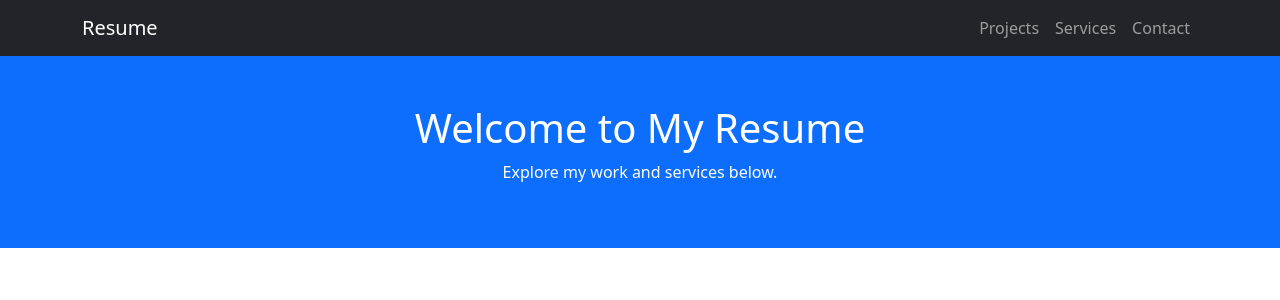
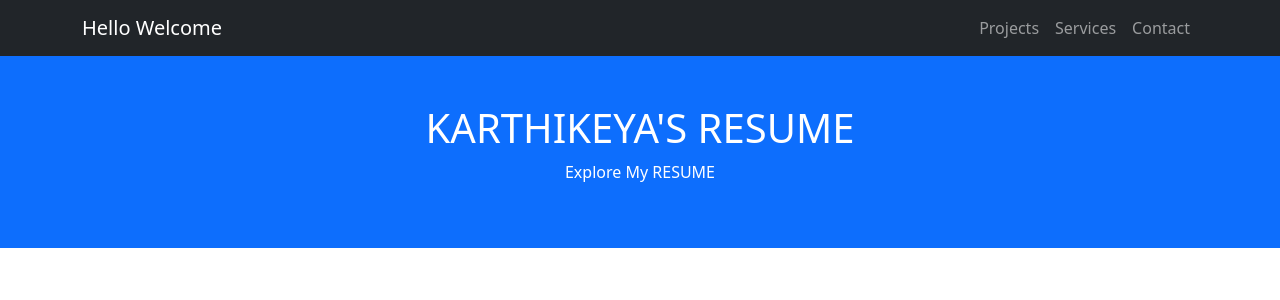
Before and after one commit to karthikeya-021/resume, a Flask app: page / in a window 1280 px wide. Shown: the top 300 px of the page. Run offline with Flask 3, Linux system fonts and the light colour scheme.

Commit message:
seccommit

```diff
--- a/templates/index.html
+++ b/templates/index.html
@@ -8,7 +8,7 @@
 <body>
 <nav class="navbar navbar-expand-lg navbar-dark bg-dark">
   <div class="container">
-    <a class="navbar-brand" href="/">Resume</a>
+    <a class="navbar-brand" href="/">Hello Welcome</a>
     <div>
       <ul class="navbar-nav">
         <li class="nav-item"><a class="nav-link" href="/projects">Projects</a></li>
@@ -19,8 +19,8 @@
   </div>
 </nav>
 <header class="bg-primary text-white text-center py-5">
-  <h1>Welcome to My Resume</h1>
-  <p>Explore my work and services below.</p>
+  <h1>KARTHIKEYA'S RESUME</h1>
+  <p>Explore My RESUME</p>
 </header>
 </body>
 </html>
```
